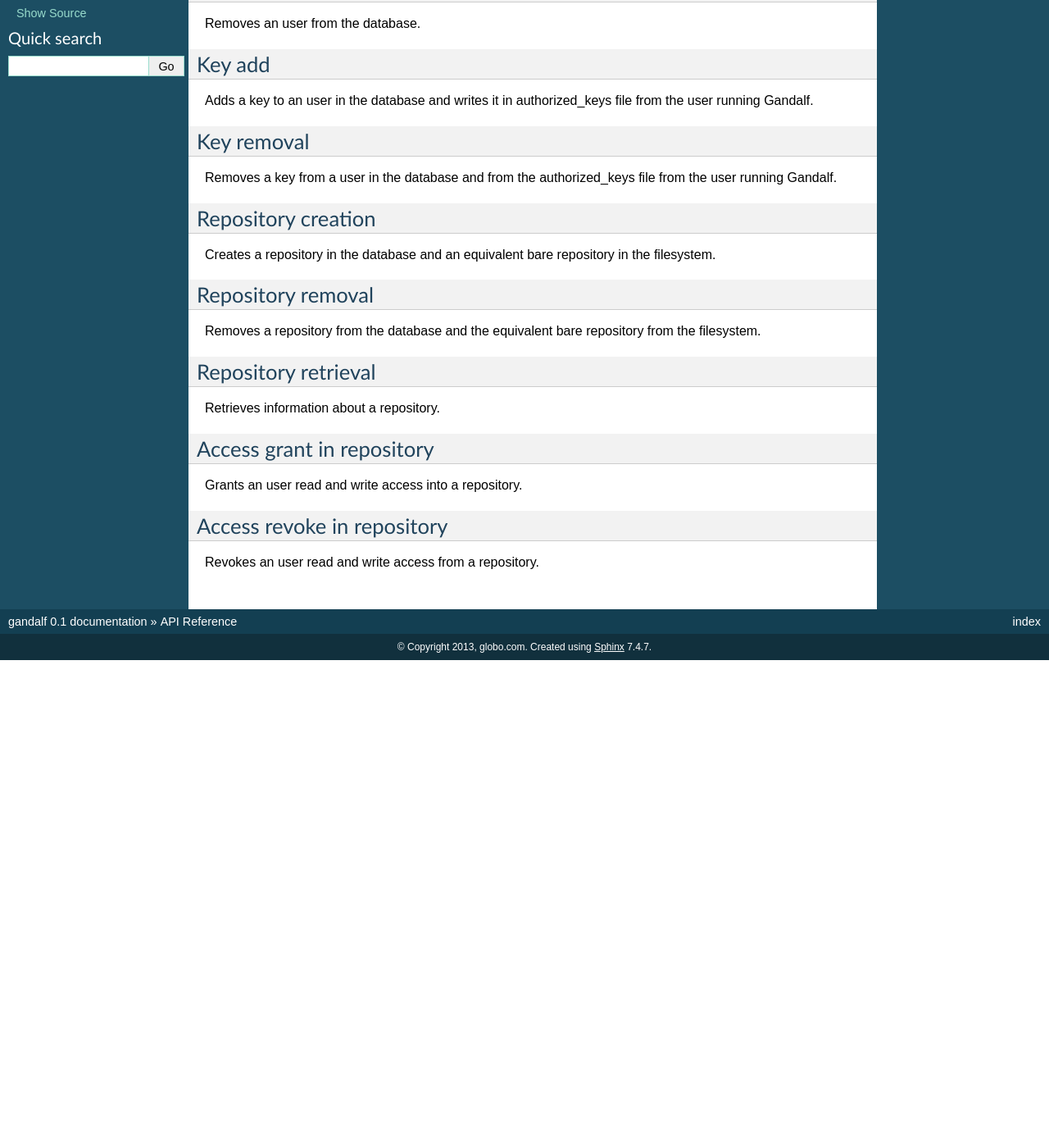
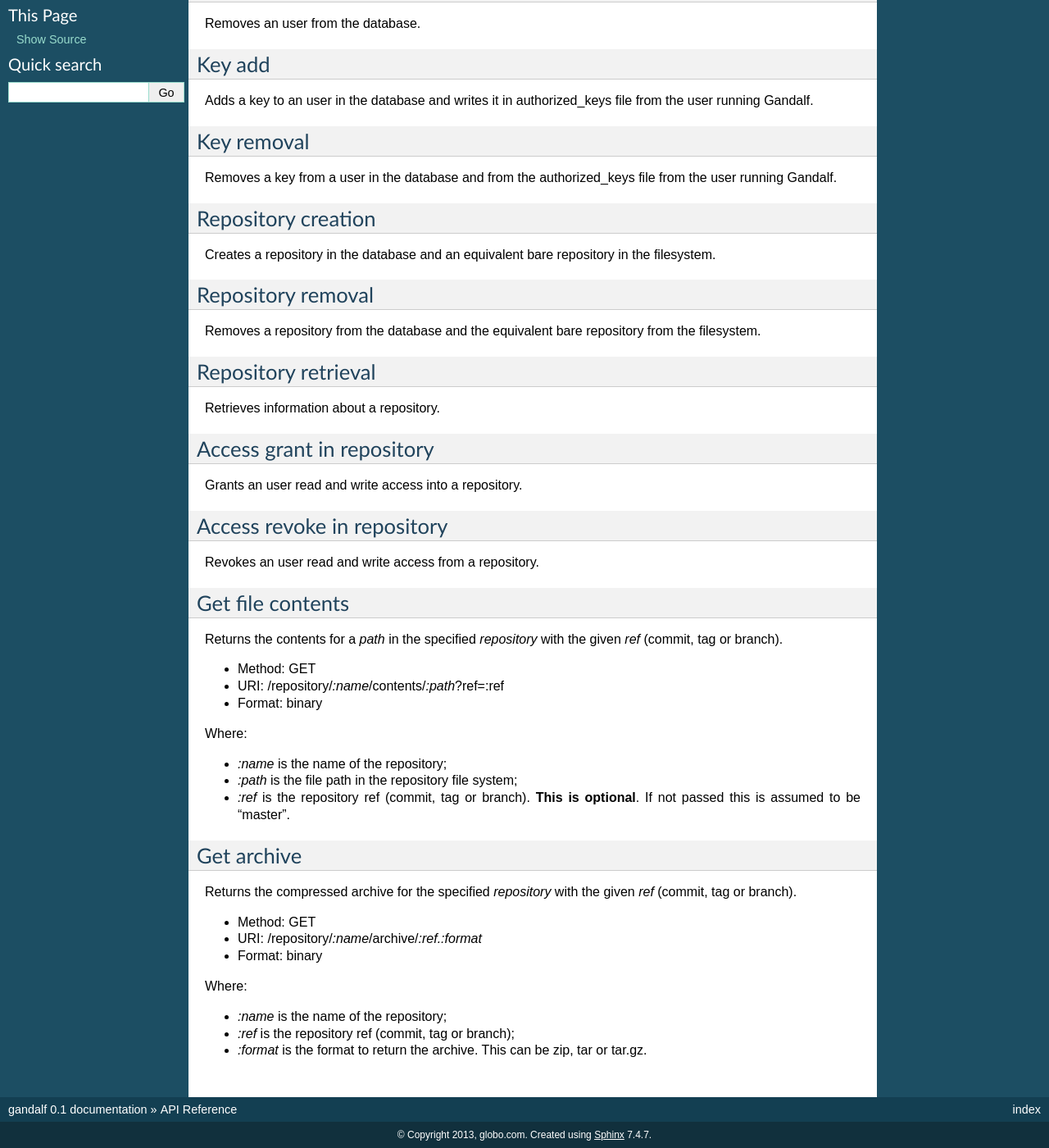
Before and after one commit to tsuru/gandalf, a Sphinx documentation site: the page built from docs/source/api.rst, in a window 1280 px wide and 1400 px high, scrolled down 302 px. Shown: the whole window at 82% size. Built offline with Sphinx 7.4.7, drawn with Linux system fonts in a browser that asks for light colours; before the commit the page ends 1107 px from its top, so only the background shows below that; some of the changed text lies outside the part shown.

Commit message:
Docs for both archive and show

```diff
--- a/docs/source/api.rst
+++ b/docs/source/api.rst
@@ -49,3 +49,33 @@ Access revoke in repository
 ---------------------------
 
 Revokes an user read and write access from a repository.
+
+Get file contents
+-----------------
+
+Returns the contents for a `path` in the specified `repository` with the given `ref` (commit, tag or branch).
+
+* Method: GET
+* URI: /repository/`:name`/contents/`:path`?ref=:ref
+* Format: binary
+
+Where:
+
+* `:name` is the name of the repository;
+* `:path` is the file path in the repository file system;
+* `:ref` is the repository ref (commit, tag or branch). **This is optional**. If not passed this is assumed to be "master".
+
+Get archive
+-----------
+
+Returns the compressed archive for the specified `repository` with the given `ref` (commit, tag or branch).
+
+* Method: GET
+* URI: /repository/`:name`/archive/`:ref.:format`
+* Format: binary
+
+Where:
+
+* `:name` is the name of the repository;
+* `:ref` is the repository ref (commit, tag or branch);
+* `:format` is the format to return the archive. This can be zip, tar or tar.gz.
--- a/docs/source/index.rst
+++ b/docs/source/index.rst
@@ -21,5 +21,6 @@ Get involved:
 Other topcis:
 =============
 
+* :doc:`API </api>`
 * :doc:`Making a backup </making-backup>`
 * :doc:`Install gandalf from source </install-from-source>`
```
